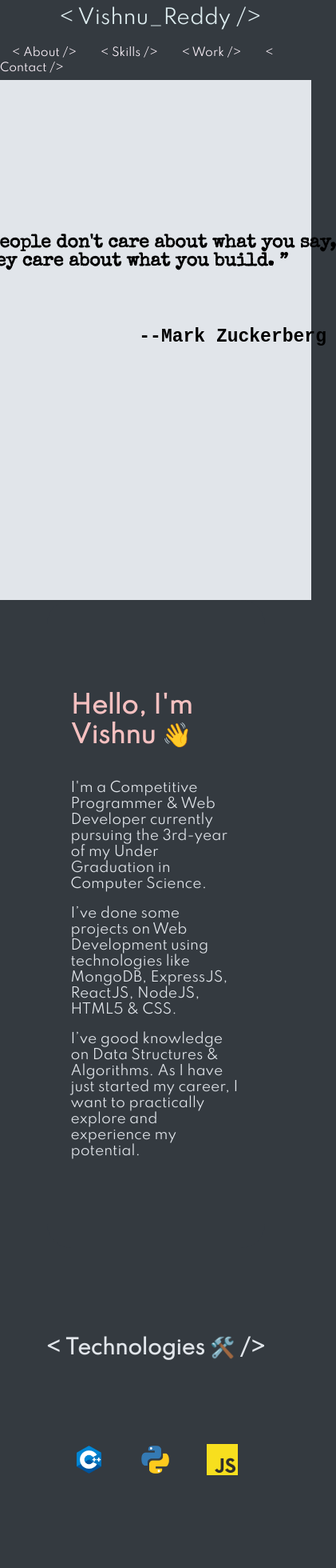
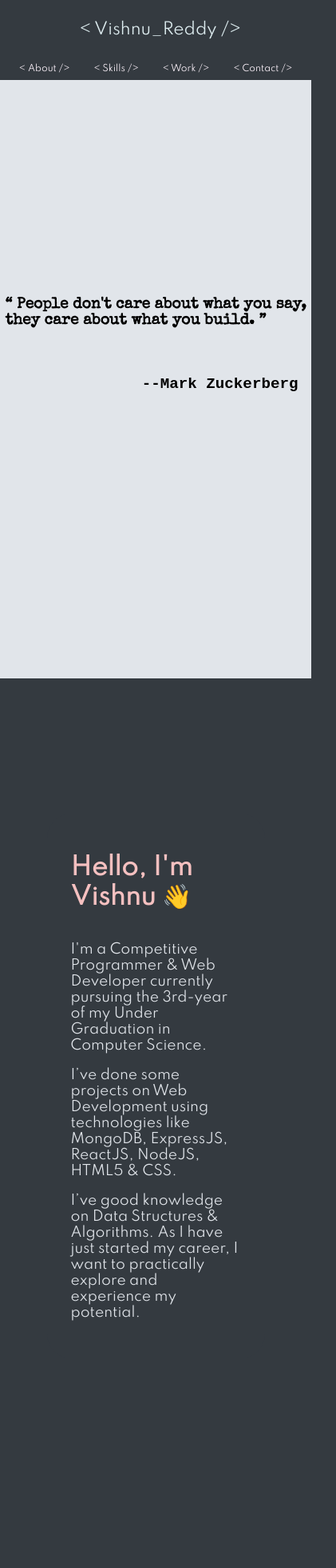
Before and after one commit to VishnuReddy50/portfolio, a React (Create React App) app: page / in a window 390 px wide. Shown: the top 1960 px of the page at 80% size, 421 px wide, since content can reach past the window. Built offline with nearby package versions, Linux system fonts and the light colour scheme.

Commit message:
my second portfolio commit

```diff
--- a/src/Components/About/About.css
+++ b/src/Components/About/About.css
@@ -12,7 +12,7 @@
 	display: flex;
 	flex-direction: column;
 	justify-content: center;
-	height: 750px;
+	/* height: 750px; */
 	padding: 30px;
 	margin-left: 15%;
 	margin-right: 15%;
@@ -21,6 +21,8 @@
 	border-radius: 30px;
 	transition: all 0.5s;
 	overflow: visible;
+		margin-top: 20vh;
+		margin-bottom: 22vh;
 }
 
 .about-div p {
--- a/src/Components/Connect/Connect.css
+++ b/src/Components/Connect/Connect.css
@@ -13,15 +13,17 @@
 	display: flex;
 	flex-direction: column;
 	width: 70%;
-	height: 730px;
+	/* height: 730px; */
 	align-items: center;
 	justify-content: space-around;
+	margin-top: 15vh;
+	margin-bottom: 15vh;
 }
 
 .connect-details h1 {
-	padding-top: 60px;
 	overflow: visible;
 	transition: all 0.5s;
+	margin-bottom: 5vh;
 }
 
 .connect-details h1:hover {
@@ -31,7 +33,6 @@
 .logo-details {
 	display: flex;
 	flex-direction: column;
-	height: 80%;
 	width: 80%;
 	align-items: center;
 	justify-content: space-around;
@@ -40,11 +41,12 @@
 .logo-row {
 	display: flex;
 	flex-direction: row;
-	height: 50%;
 	width: 80%;
 	align-items: center;
 	justify-content: space-around;
 	overflow: visible;
+	margin-top: 7vh;
+	margin-bottom: 7vh;
 }
 
 .icon {
@@ -75,15 +77,18 @@
 	display: flex;
 	flex-direction: column;
 	width: 90%;
-	height: 700px;
+	/* height: 700px; */
 	align-items: center;
 	justify-content: space-around;
+	margin-top: 15vh;
+	margin-bottom: 15vh;
 }
 
 .connect-details2 h1 {
-	padding-top: 60px;
 	overflow: visible;
 	transition: all 0.5s;
+	font-size: 30px;
+	margin-bottom: 5vh;
 }
 
 .connect-details2 h1:hover {
@@ -93,7 +98,6 @@
 .logo-details2 {
 	display: flex;
 	flex-direction: column;
-	height: 70%;
 	width: 90%;
 	align-items: center;
 	justify-content: space-around;
@@ -102,11 +106,12 @@
 .logo-row2 {
 	display: flex;
 	flex-direction: row;
-	height: 50%;
 	width: 80%;
 	align-items: center;
 	justify-content: space-around;
 	overflow: visible;
+	margin-top: 7vh;
+	margin-bottom: 7vh;
 }
 
 .icon2 {
--- a/src/Components/Landing/Landing.css
+++ b/src/Components/Landing/Landing.css
@@ -9,8 +9,10 @@
 	display: flex;
 	align-items: center;
 	justify-content: center;
-	height: 750px;
+	/* height: 750px; */
 	justify-content: center;
+	margin-top: 42vh;
+	margin-bottom: 42vh;
 }
 
 .typewriter-text {
@@ -46,15 +48,33 @@
 		border-color: orange;
 	}
 }
+/* -------------------------------------------------------------- */
 
-.quote {
+.quote2 {
 	font-family: 'Special Elite', cursive;
 	display: flex;
-	height: 750px;
+	/* height: 750px; */
 	flex-direction: column;
 	align-items: center;
 	justify-content: center;
 	white-space: nowrap;
-	font-size: 23px;
+	font-size: 1.5rem;
 	font-weight: 700;
+	margin-top: 44vh;
+	margin-bottom: 40vh;
 }
+
+/* -------------------------------------------------------------- */
+.quote {
+	font-family: 'Special Elite', cursive;
+	display: flex;
+	/* height: 750px; */
+	flex-direction: column;
+	align-items: center;
+	justify-content: center;
+	white-space: nowrap;
+	font-size: 1.2rem;
+	font-weight: 700;
+	margin-top: 44vh;
+	margin-bottom: 40vh;
+}
--- a/src/Components/Landing/Landing.jsx
+++ b/src/Components/Landing/Landing.jsx
@@ -4,7 +4,7 @@ import './Landing.css';
 function Landing({ windowWidth }) {
 
 
-	if (windowWidth > 1270) {
+	if (windowWidth > 1100) {
 		return (
 			<div className="landing" id="landing">
 				<div className="typewriter">
@@ -14,7 +14,18 @@ function Landing({ windowWidth }) {
 						<p />
 						<pre>                                  --Waseem Latif</pre>
 					</div>
+				</div>
+			</div>
 
+		);
+	} else if (windowWidth > 700) {
+		return (
+			<div className="landing" id="landing">
+				<div className="quote2">
+					“ People don't care about what you say,<br />
+					they care about what you build. ”<br />
+					<p />
+					<pre>              --Mark Zuckerberg</pre>
 				</div>
 			</div>
 
--- a/src/Components/Nav/Nav.css
+++ b/src/Components/Nav/Nav.css
@@ -4,13 +4,17 @@
 	position: fixed;
 	background-color: #343A40;
 	width: 100%;
-	height: 64px;
+	/* height: 64px; */
 	display: flex;
 	font-family: 'Spartan', sans-serif;
 	justify-content: space-between;
 	align-content: center;
 	align-items: center;
+}
 
+.navTitle {
+	margin-top: 2vh;
+	margin-bottom: 2vh;
 }
 
 .navTitle a {
@@ -70,7 +74,6 @@ a.left:hover:before {
 	}
 
 	.navTitle {
-		margin-bottom: 10px;
 		font-size: 23px;
 	}
 
@@ -94,20 +97,19 @@ a.left:hover:before {
 		justify-content: center;
 	}
 
-	.navTitle {
-		margin-bottom: 10px;
-		font-size: 23px;
+	.navTitle a {
+		font-size: 20px;
 	}
 
 	.navLinks a {
 		margin-left: 15px;
 		margin-right: 15px;
-		font-size: 14px;
+		font-size: 11px;
 		transition: all 0.5s;
 	}
 
 	.navLinks a:hover {
-		letter-spacing: 1px;
-		font-size: 17px;
+		letter-spacing: 0px;
+		font-size: 11.5px;
 	}
 }
--- a/src/Components/Projects/Projects.css
+++ b/src/Components/Projects/Projects.css
@@ -13,15 +13,14 @@
 	display: flex;
 	flex-direction: column;
 	width: 80%;
-	height: 1900px;
+	/* height: 1900px; */
 	align-items: center;
 	transition: all 0.5s;
+	margin-top: 10vh;
 }
 
 .project-details h1 {
 	transition: all 0.5s;
-	margin-top: 80px;
-	margin-bottom: 60px;
 }
 
 .project-details h1:hover {
@@ -46,7 +45,6 @@
 .project-cards {
 	display: flex;
 	flex-direction: column;
-	margin-top: 1px;
 }
 
 .project-row {
@@ -75,14 +73,13 @@
 
 .project-card h3 {
 	color: #F5C0C0;
-	font-size: 25px;
-	letter-spacing: 3px;
+	font-size: 24px;
+	letter-spacing: 2px;
 	overflow: visible;
 }
 
 .project-card li {
-	font-size: 19px;
-	letter-spacing: 1px;
+	font-size: 20px;
 	overflow: visible;
 }
 
@@ -103,15 +100,14 @@
 	display: flex;
 	flex-direction: column;
 	width: 85%;
-	height: 1550px;
+	/* height: 1550px; */
 	align-items: center;
 	transition: all 0.5s;
 }
 
 .project-details3 h1 {
 	transition: all 0.5s;
-	margin-top: 80px;
-	margin-bottom: 60px;
+	margin-top: 12vh;
 }
 
 .project-details3 h1:hover {
@@ -170,14 +166,13 @@
 
 .project-card3 h3 {
 	color: #F5C0C0;
-	font-size: 23px;
-	letter-spacing: 3px;
+	font-size: 22px;
+	letter-spacing: 2px;
 	overflow: visible;
 }
 
 .project-card3 li {
-	font-size: 17px;
-	letter-spacing: 1px;
+	font-size: 18px;
 	overflow: visible;
 }
 
@@ -198,15 +193,15 @@
 	display: flex;
 	flex-direction: column;
 	width: 80%;
-	height: 2200px;
+	/* height: 2200px; */
 	align-items: center;
 	margin-top: 6%;
 }
 
 .project-details2 h1 {
 	transition: all 0.5s;
-	margin-top: 80px;
-	margin-bottom: 60px;
+	margin-top: 15vh;
+	margin-bottom: 5vh;
 	font-size: 25px;
 	transition: all 0.5s;
 
@@ -264,7 +259,6 @@
 }
 
 .project-card2 li {
-	font-size: 15px;
-	letter-spacing: 1px;
+	font-size: 16px;
 	overflow: visible;
 }
--- a/src/Components/Skills/Skills.css
+++ b/src/Components/Skills/Skills.css
@@ -11,14 +11,15 @@
 .skills-details {
 	display: flex;
 	flex-direction: column;
-	height: 725px;
+	/* height: 725px; */
 	width: 70%;
 	align-items: center;
 	justify-content: space-evenly;
+	margin-top: 10vh;
+	margin-bottom: 10vh;
 }
 
 .skills-details h1 {
-	margin-top: 70px;
 	overflow: visible;
 	transition: all 0.5s;
 }
@@ -30,6 +31,8 @@
 .skills img {
 	width: 7vw;
 	height: 7vw;
+	margin-top: 2vh;
+	margin-bottom: 2vh;
 	background-color: #343A40;
 	transition: all 0.5s;
 }
@@ -37,6 +40,8 @@
 .skills img:hover {
 	width: 8.5vw;
 	height: 8.5vw;
+	margin-top: 0vh;
+	margin-bottom: 0vh;
 }
 
 .logos {
@@ -47,6 +52,7 @@
 	height: 75%;
 	justify-content: space-around;
 	overflow: visible;
+	margin-bottom: 5vh;
 }
 
 .logos-3 {
@@ -56,6 +62,8 @@
 	flex: 1;
 	align-items: center;
 	overflow: visible;
+	margin-top: 3vh;
+	margin-bottom: 3vh;
 }
 
 /* ------------------------------------------------------------------------------ */
@@ -75,27 +83,28 @@
 	display: flex;
 	flex-direction: column;
 	width: 80%;
-	height: 700px;
+	/* height: 700px; */
 	justify-content: center;
 	align-items: center;
-	margin-top: 5%;
-	padding-top: 3%;
+	margin-top: 15vh;
 }
 
 .skills-details2 h1 {
 	transition: all 0.5s;
-	margin-top: 20px;
+	margin-top: 10vh;
 	font-size: 25px;
 	overflow: visible;
 }
 
 .skills-details2 h1:hover {
-	letter-spacing: 2px;
+	letter-spacing: 1.1px;
 }
 
 .skills2 img {
 	width: 10vw;
 	height: 10vw;
+	margin-top: 2vh;
+	margin-bottom: 2vh;
 	background-color: #343A40;
 	transition: all 0.5s;
 
@@ -104,17 +113,20 @@
 .skills2 img:hover {
 	width: 12vw;
 	height: 12vw;
+	margin-top: 0vh;
+	margin-bottom: 0vh;
 }
 
 .logos2 {
 	display: flex;
 	flex-direction: column;
 	flex-wrap: wrap;
-	width: 80%;
+	width: 85%;
 	height: 70%;
 	justify-content: space-around;
 	margin-top: 25px;
 	overflow: visible;
+	margin-bottom: 5vh;
 }
 
 .logos-32 {
@@ -124,4 +136,6 @@
 	flex: 1;
 	align-items: center;
 	overflow: visible;
+	margin-top: 3vh;
+	margin-bottom: 3vh;
 }
```
Also changed, not shown: 1 other file (tests, documents, lock files or other folders).
